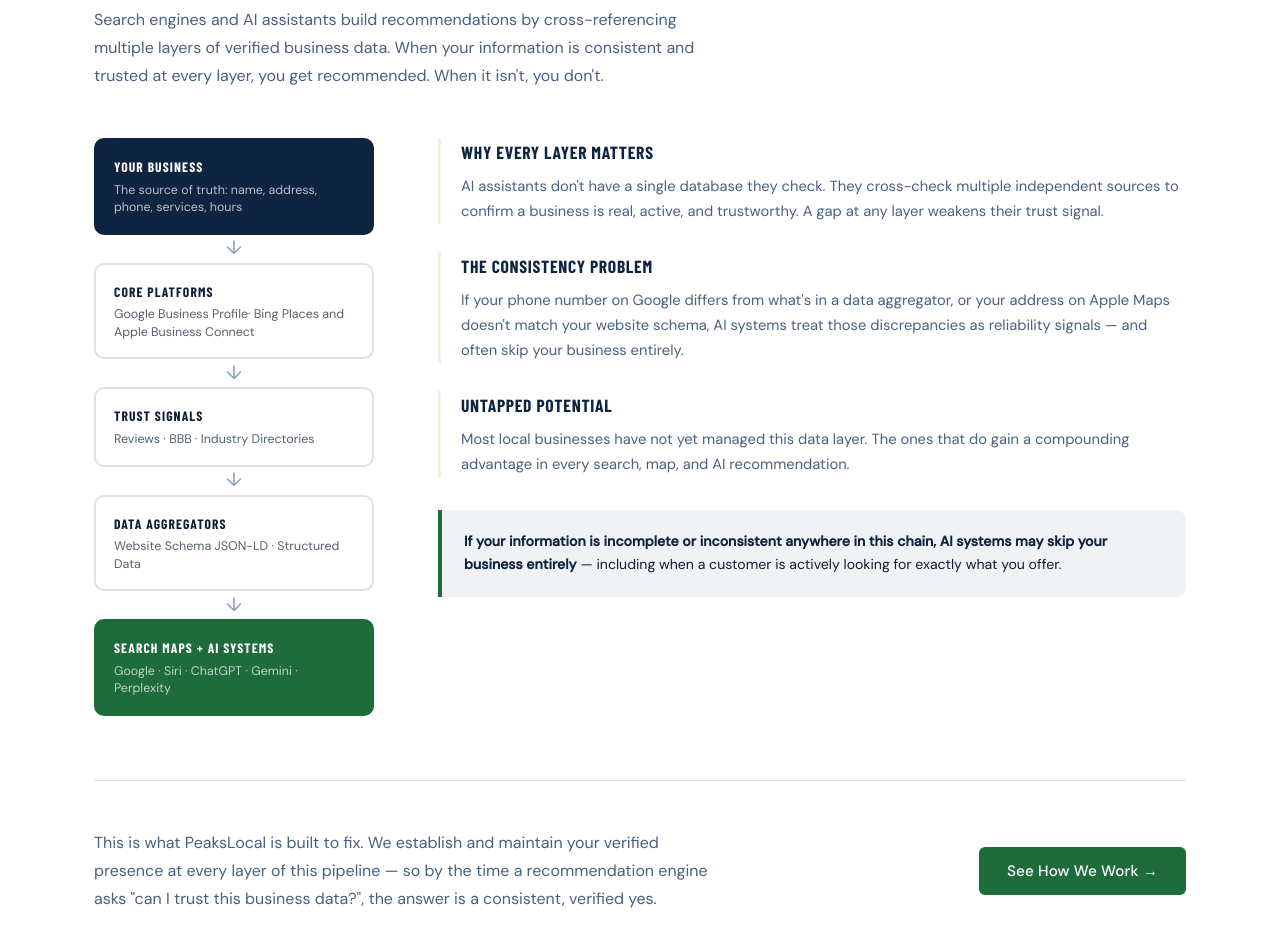
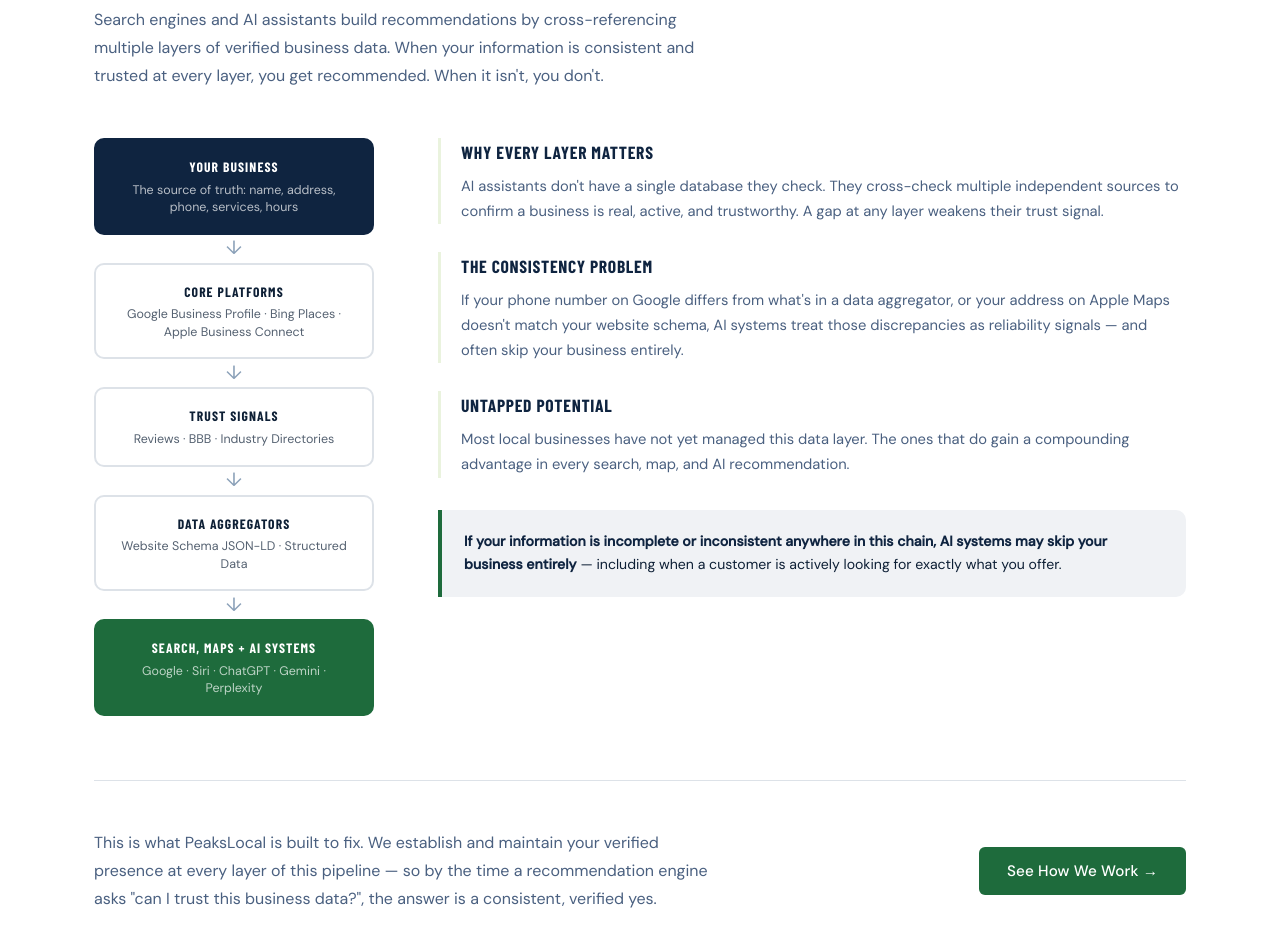
Before and after one commit to gvoll/PeaksLocal, a React (Vite) app: page / in a window 1280 px wide. Shown: the part 3680-4615 px from the top of the page. Built offline with nearby package versions, Linux system fonts and the light colour scheme; a web font is replaced by a local one.

Commit message:
pipeline

```diff
--- a/src/components/Pipeline.jsx
+++ b/src/components/Pipeline.jsx
@@ -9,12 +9,11 @@ const stats = [
 
 const pipelineNodes = [
   { label: 'YOUR BUSINESS', sub: 'The source of truth: name, address, phone, services, hours', style: 'filled' },
-  { label: 'CORE PLATFORMS', sub: 'Google Business Profile· Bing Places and Apple Business Connect', style: 'outline' },
+  { label: 'CORE PLATFORMS', sub: 'Google Business Profile · Bing Places · Apple Business Connect', style: 'outline' },
   { label: 'TRUST SIGNALS', sub: 'Reviews · BBB · Industry Directories', style: 'outline' },
   { label: 'DATA AGGREGATORS', sub: 'Website Schema JSON-LD · Structured Data', style: 'outline' },
-  { label: 'SEARCH  MAPS + AI SYSTEMS', sub: 'Google · Siri · ChatGPT · Gemini · Perplexity', style: 'green' },
+  { label: 'SEARCH, MAPS + AI SYSTEMS', sub: 'Google · Siri · ChatGPT · Gemini · Perplexity', style: 'green' },
 ];
-
 const rightItems = [
   {
     title: 'Why Every Layer Matters',
@@ -287,7 +286,7 @@ export default function Pipeline() {
                   <React.Fragment key={node.label}>
                     <div
                       className={`pipeline-node-${node.style}`}
-                      style={{ borderRadius: '10px', padding: '16px 18px' }}
+                      style={{ borderRadius: '10px', padding: '16px 18px', textAlign: 'center' }}
                     >
                       <div style={{ fontFamily: "'Barlow Condensed', sans-serif", fontWeight: 700, fontSize: '0.85rem', letterSpacing: '0.08em', textTransform: 'uppercase', marginBottom: '4px' }}>
                         {node.label}
```
